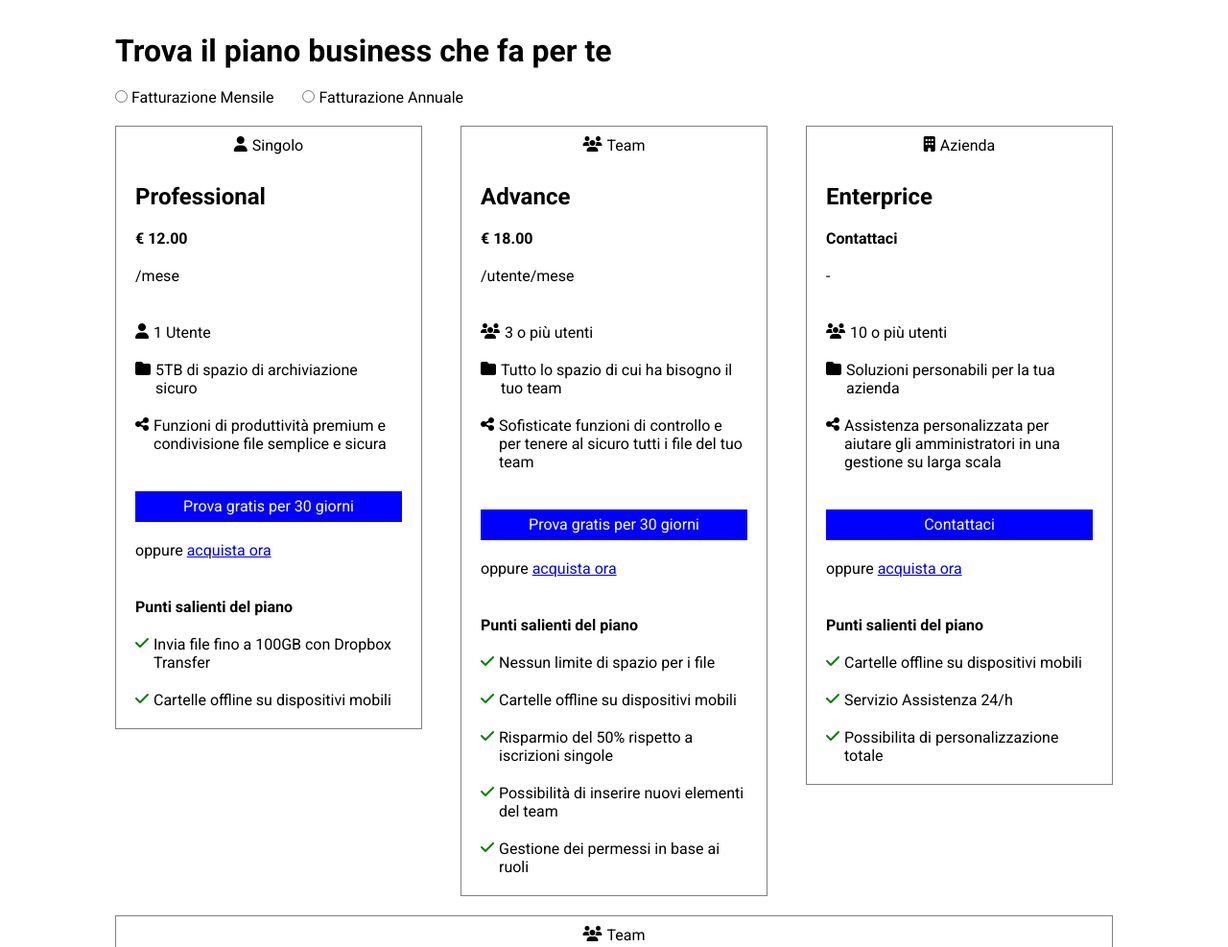
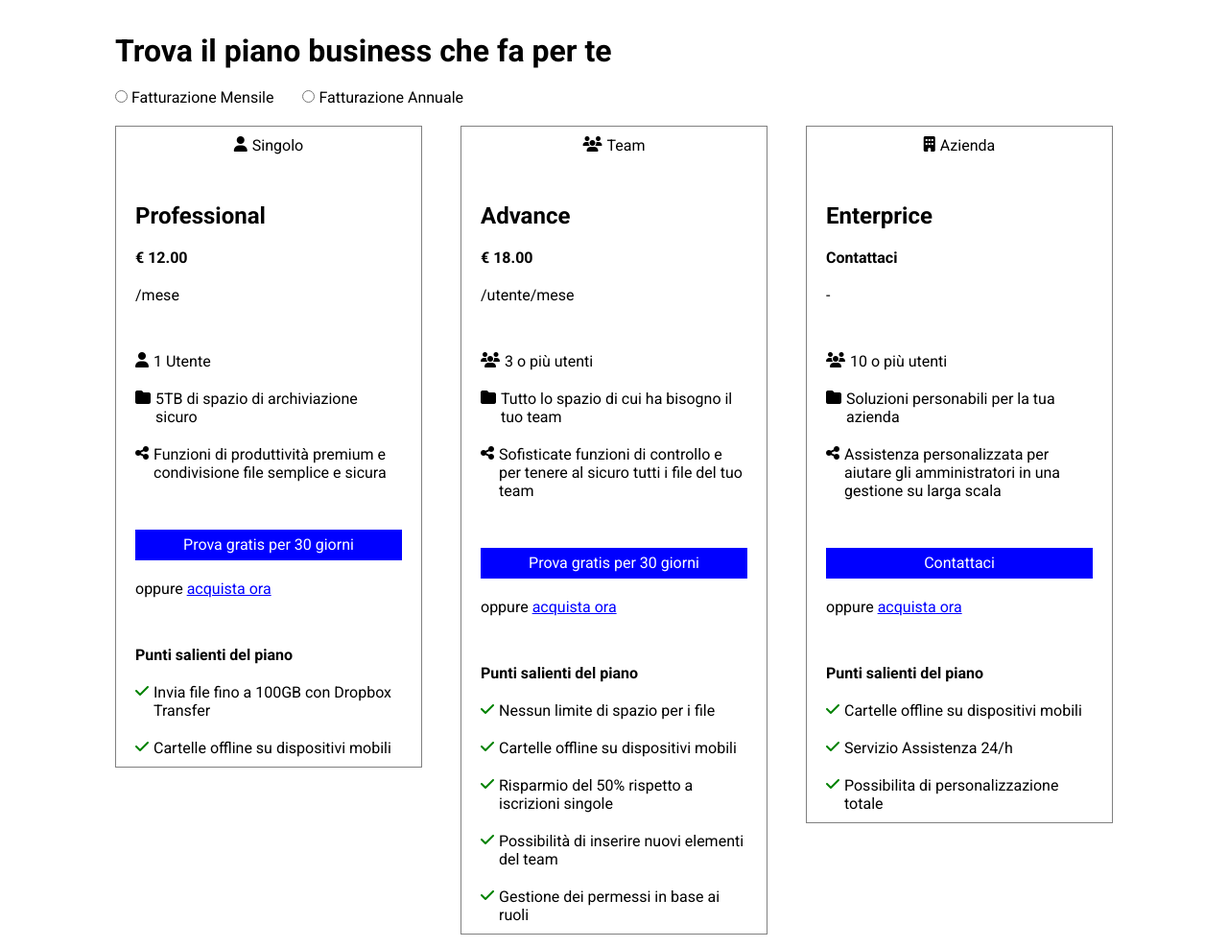
Before and after one commit to FedeAle1525/htmlcss-dropbox, a plain HTML site: page index.html in a window 1280 px wide. Shown: the part 840-1827 px from the top of the page at 96% size. Drawn offline with Linux system fonts and the light colour scheme.

Commit message:
FEAT create class "column" to ... ... align elements in columns

```diff
--- a/css/style.css
+++ b/css/style.css
@@ -46,6 +46,13 @@ a{
 .row{
     display: flex;
     flex-wrap: wrap;
+}
+
+/* Serve per allineare e distanziare elementi di una colonna */
+.column{
+    display: flex;
+    flex-direction: column;
+    row-gap: 30px;
 }
 
 .button{
@@ -182,12 +189,13 @@ li.item-nav.logo{
 } */
 
 /* Serve per distanziare elementi della carta tra loro */
-.card > div,
+/* .card > div, */
 .content-col > div{
     padding: 10px 0;
 }
 
 .card-header{
+    padding: 10px 0;
     text-align: center;
 }
 
@@ -286,12 +294,6 @@ li.point-check::before{
     padding: 0 20px;
 }
 
-.column{
-    display: flex;
-    flex-direction: column;
-    row-gap: 30px;
-}
-
 .partner-text{
     padding: 40px 20px;
 }
--- a/index.html
+++ b/index.html
@@ -115,7 +115,7 @@
                     <!-- Colonna4-1 -->
                     <div class="col4">
                         <!-- Card User -->
-                        <div class="card">
+                        <div class="card column">
                             <!-- Header Card -->
                             <div class="card-header border-title">
                                 <span class="card-title user-icon gap-icon">Singolo</span>
@@ -159,7 +159,7 @@
                     <!-- Colonna4-2 -->
                     <div class="col4">
                         <!-- Card Team -->
-                        <div class="card">
+                        <div class="card column">
                             <!-- Header Card -->
                             <div class="card-header border-title">
                                 <span class="card-title team-icon gap-icon">Team</span>
@@ -206,7 +206,7 @@
                     <!-- Colonna4-3 -->
                     <div class="col4">
                         <!-- Card Company -->
-                        <div class="card">
+                        <div class="card column">
                             <!-- Header Card -->
                             <div class="card-header border-title">
                                 <span class="card-title company-icon gap-icon">Azienda</span>
```
